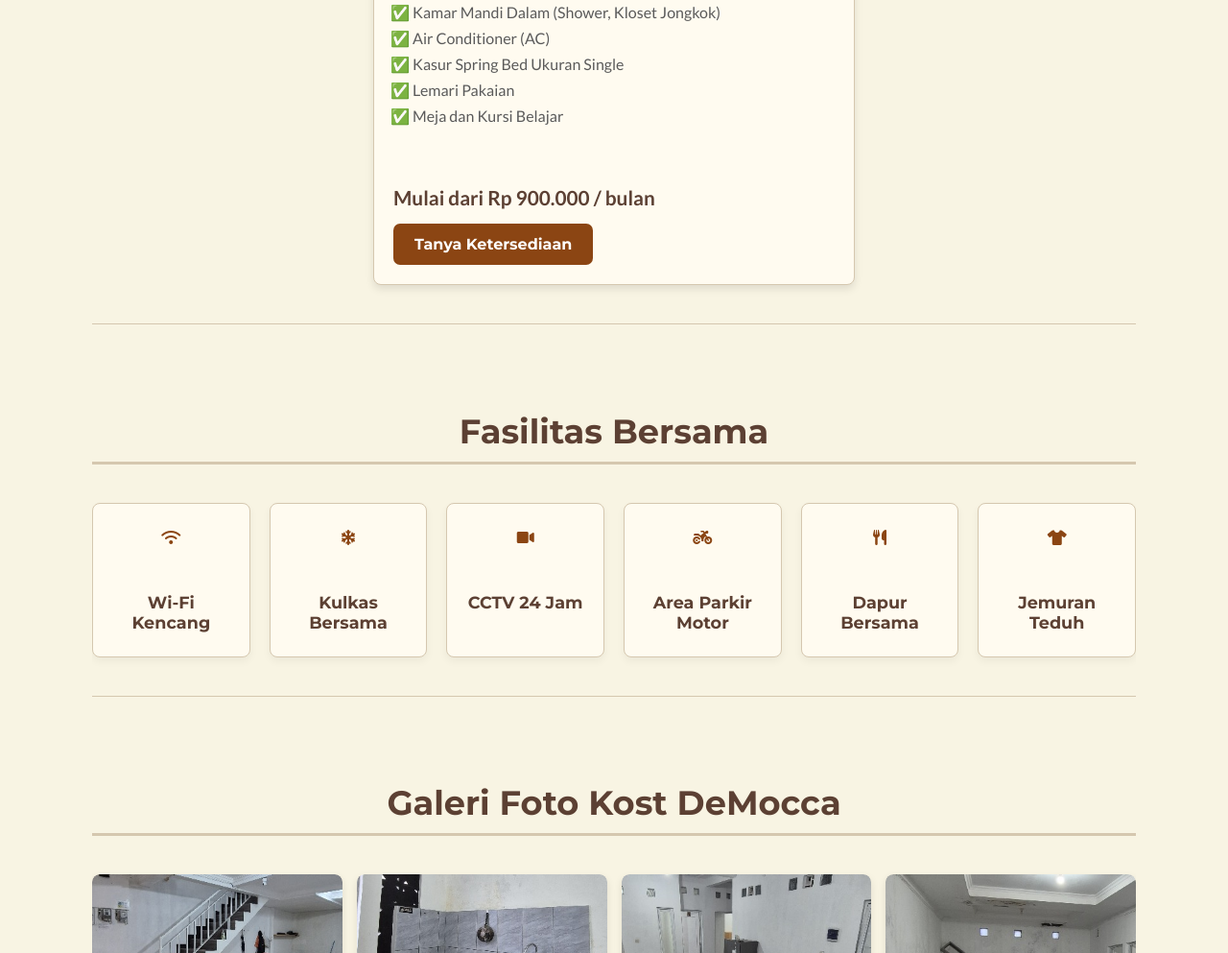
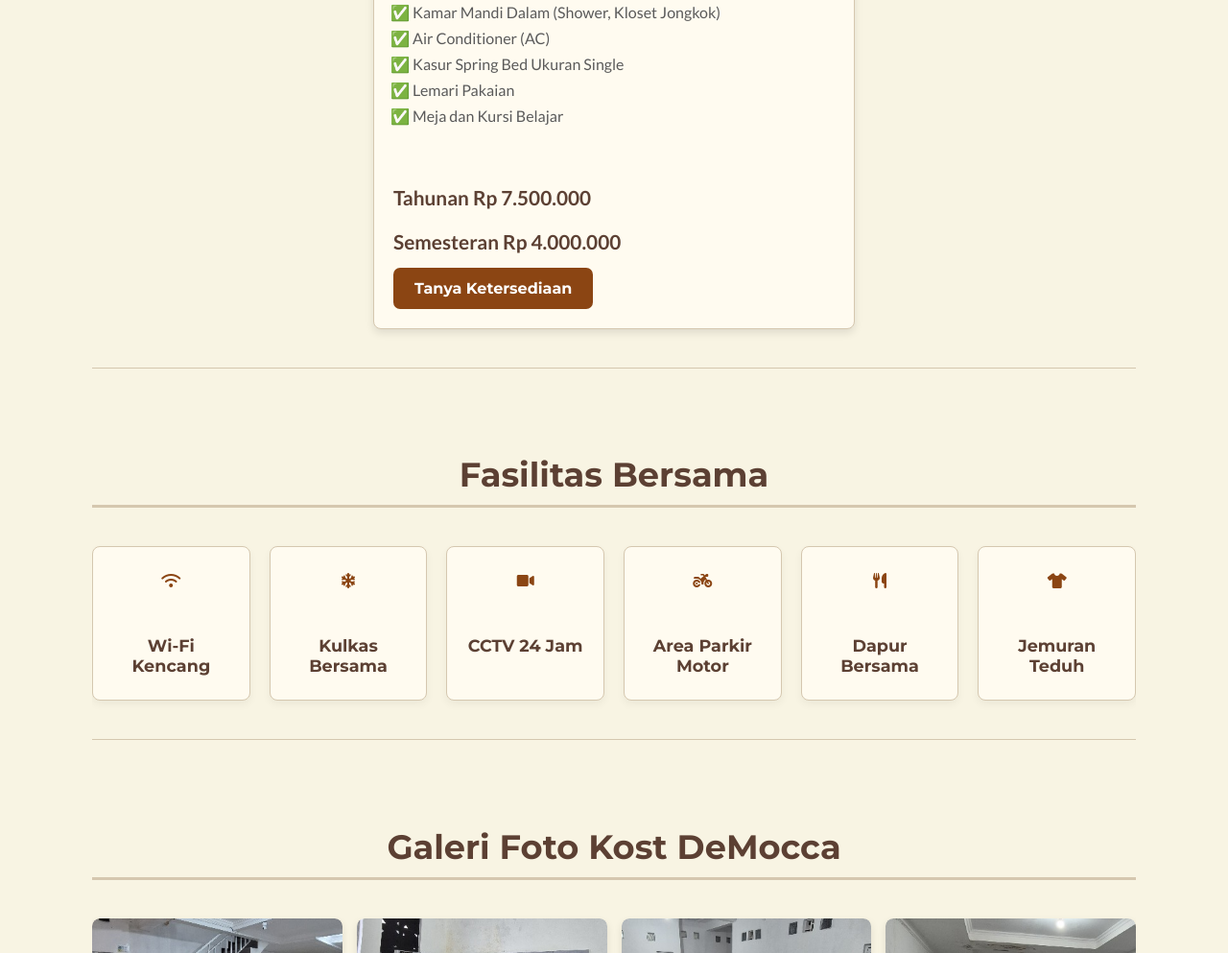
Before and after one commit to KostDeMocca/WebDeMocca, a plain HTML site: page index.html in a window 1280 px wide. Shown: the part 1356-2349 px from the top of the page at 96% size. Drawn offline with Linux system fonts and the light colour scheme.

Commit message:
Update index.html

```diff
--- a/index.html
+++ b/index.html
@@ -459,7 +459,8 @@
                             <li>Meja dan Kursi Belajar</li>
                         </ul>
                         <div class="price">
-                            <p class="price-value">Mulai dari Rp 900.000 / bulan</p>
+                            <p class="price-value">Tahunan Rp 7.500.000</p>
+                            <p class="price-value">Semesteran Rp 4.000.000</p>
                             <a href="#kontak">Tanya Ketersediaan</a>
                         </div>
                     </div>
```
